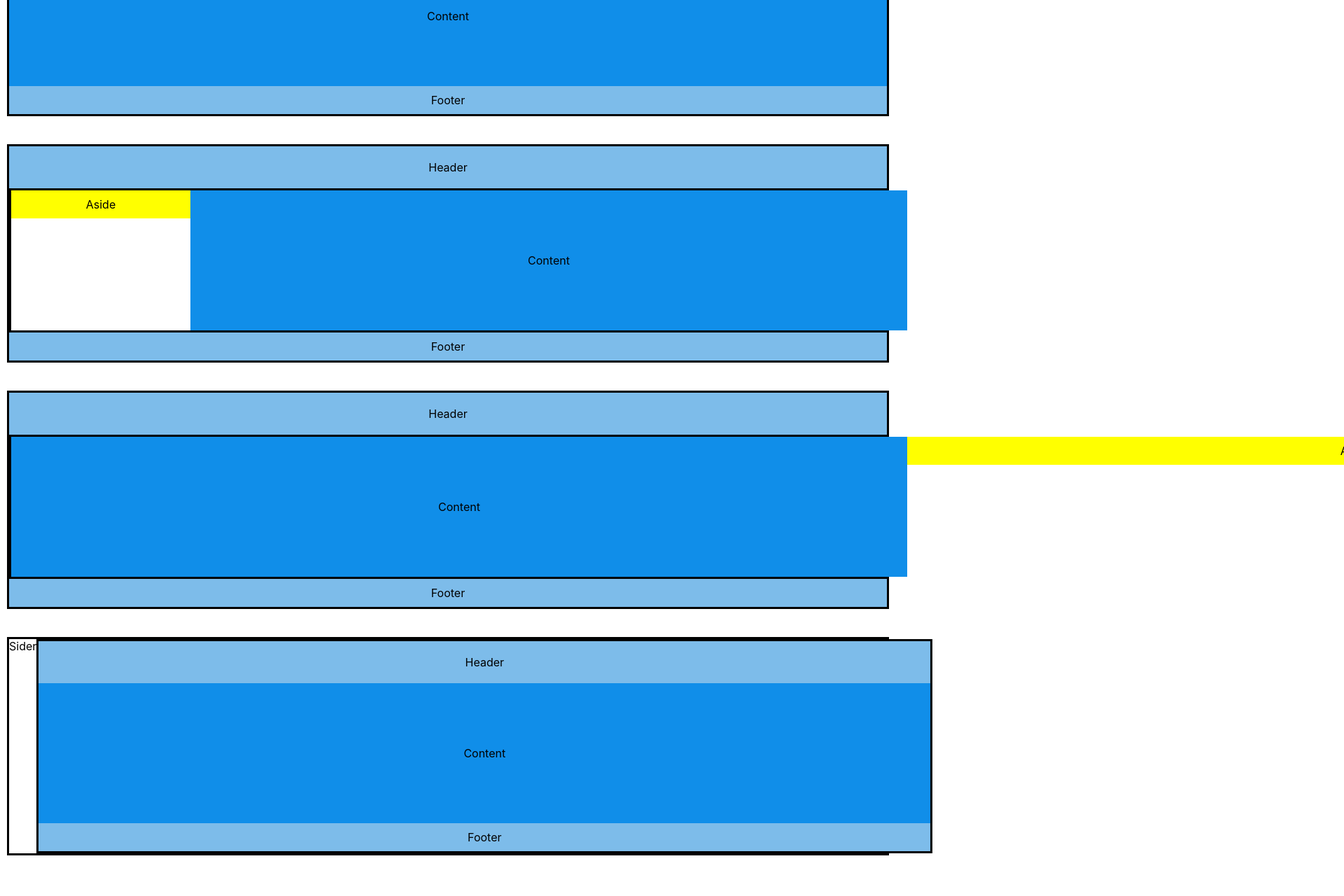
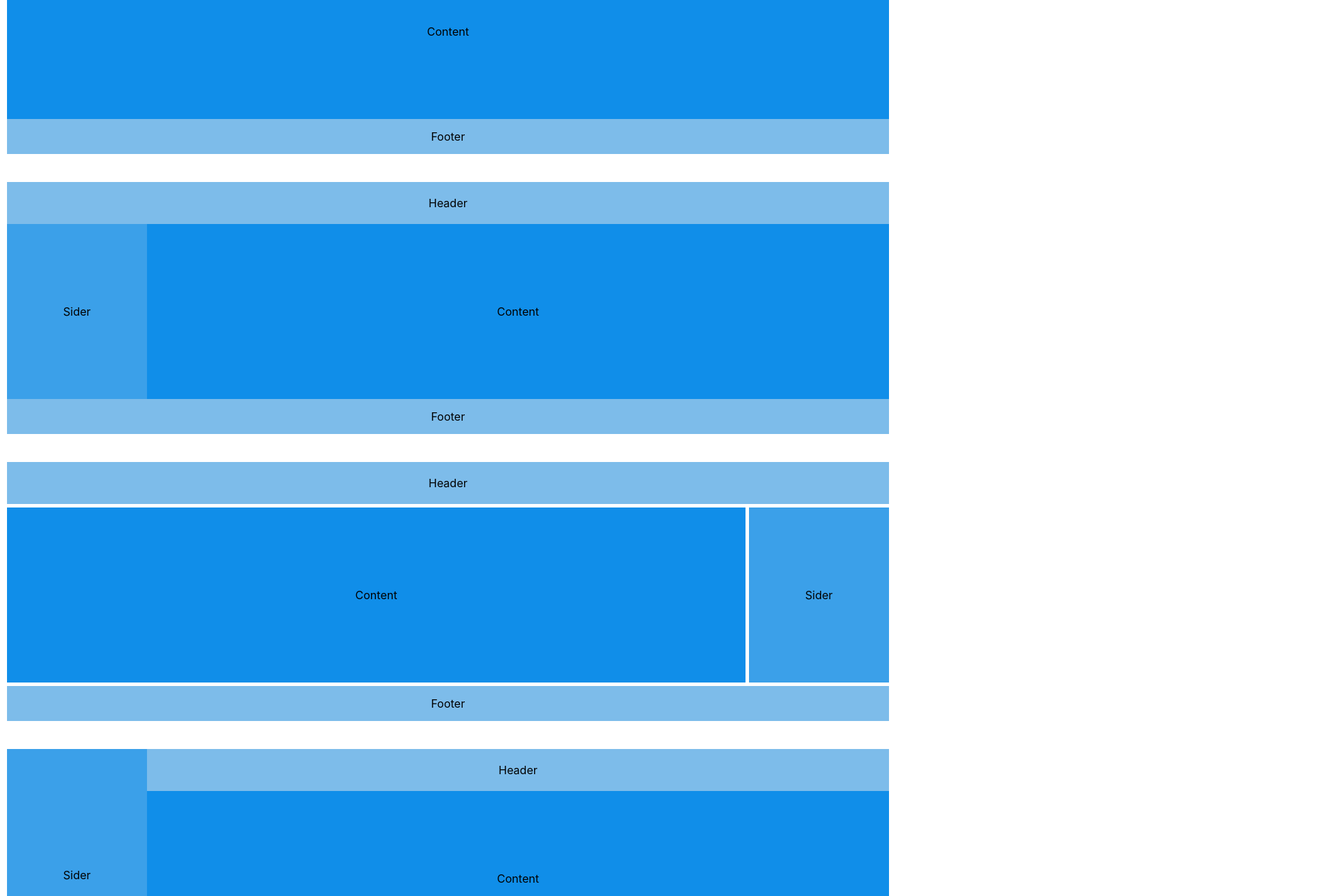
Before and after one commit to leigp555/hut-ui, a Vue app: page /#/ in a window 1280 px wide. Shown: the part 160-1440 px from the top of the page at 70% size, 1920 px wide, since content can reach past the window. Before the commit the page ends 1402 px from the top, so only its background shows below. Built offline with nearby package versions, Linux system fonts and the light colour scheme.

Commit message:
feat: 完成layout组件

```diff
--- a/src/eg/LayoutEg.vue
+++ b/src/eg/LayoutEg.vue
@@ -1,90 +1,34 @@
 <template>
   <div class="wrap">
     <Layout>
-      <Header>
-        <Row>
-          <Col class="header">Header</Col>
-        </Row>
-      </Header>
-      <Content>
-        <Row>
-          <Col class="content">Content</Col>
-        </Row>
-      </Content>
-      <Footer>
-        <Row>
-          <Col class="footer">Footer</Col>
-        </Row>
-      </Footer>
+      <Header class="header"> Header </Header>
+      <Content class="content"> Content </Content>
+      <Footer class="footer"> Footer </Footer>
     </Layout>
     <Layout>
-      <Header>
-        <Row>
-          <Col class="header">Header</Col>
-        </Row>
-      </Header>
+      <Header class="header">Header</Header>
       <Layout row>
-        <Aside>
-          <Row>
-            <Col class="aside" span="20">Aside</Col>
-          </Row>
-        </Aside>
-        <Content>
-          <Row>
-            <Col class="content" span="80">Content</Col>
-          </Row>
-        </Content>
+        <Aside class="aside">Sider</Aside>
+        <Content class="content">Content</Content>
       </Layout>
-      <Footer>
-        <Row>
-          <Col class="footer">Footer</Col>
-        </Row>
-      </Footer>
+      <Footer class="footer">Footer</Footer>
     </Layout>
 
-    <Layout>
-      <Header>
-        <Row>
-          <Col class="header">Header</Col>
-        </Row>
-      </Header>
-      <Layout row>
-        <Content>
-          <Row>
-            <Col class="content">Content</Col>
-          </Row>
-        </Content>
-        <Aside>
-          <Row>
-            <Col class="aside">Aside</Col>
-          </Row>
-        </Aside>
+    <Layout gap="5px">
+      <Header class="header">Header</Header>
+      <Layout row gap="5px">
+        <Content class="content">Content</Content>
+        <Aside class="aside">Sider</Aside>
       </Layout>
-      <Footer>
-        <Row>
-          <Col class="footer">Footer</Col>
-        </Row>
-      </Footer>
+      <Footer class="footer">Footer</Footer>
     </Layout>
 
     <Layout row>
-      <Aside>Sider</Aside>
+      <Aside class="aside">Sider</Aside>
       <Layout>
-        <Header>
-          <Row>
-            <Col class="header">Header</Col>
-          </Row>
-        </Header>
-        <Content>
-          <Row>
-            <Col class="content">Content</Col>
-          </Row>
-        </Content>
-        <Footer>
-          <Row>
-            <Col class="footer">Footer</Col>
-          </Row>
-        </Footer>
+        <Header class="header">Header</Header>
+        <Content class="content">Content</Content>
+        <Footer class="footer">Footer</Footer>
       </Layout>
     </Layout>
   </div>
@@ -96,8 +40,6 @@ import Aside from '@/lib/layout/Aside.vue'
 import Header from '@/lib/layout/Header.vue'
 import Content from '@/lib/layout/Content.vue'
 import Footer from '@/lib/layout/Footer.vue'
-import Row from '@/lib/grid/Row.vue'
-import Col from '@/lib/grid/Col.vue'
 </script>
 
 <style lang="scss" scoped>
@@ -109,29 +51,29 @@ import Col from '@/lib/grid/Col.vue'
     background-color: #7dbcea;
     height: 60px;
     display: flex;
+    align-items: center;
     justify-content: center;
-    align-items: center;
   }
   .content {
     background-color: #108ee9;
-    height: 200px;
+    height: 250px;
     display: flex;
+    align-items: center;
     justify-content: center;
-    align-items: center;
   }
   .footer {
     background-color: #7dbcea;
-    height: 40px;
+    height: 50px;
     display: flex;
+    align-items: center;
     justify-content: center;
-    align-items: center;
   }
   .aside {
-    background-color: yellow;
-    height: 40px;
+    background-color: #3ba0e9;
+    width: 200px;
     display: flex;
+    align-items: center;
     justify-content: center;
-    align-items: center;
   }
 }
 </style>
--- a/src/lib/grid/Col.vue
+++ b/src/lib/grid/Col.vue
@@ -28,10 +28,8 @@ const style = computed(() => {
 
 <style lang="scss">
 .ui-grid-col {
-  height: 100%;
   white-space: nowrap;
   display: flex;
   flex-wrap: nowrap;
-  width: 100px;
 }
 </style>
--- a/src/lib/layout/Aside.vue
+++ b/src/lib/layout/Aside.vue
@@ -1,5 +1,5 @@
 <template>
-  <div><slot /></div>
+  <div class="ui-layout-aside"><slot /></div>
 </template>
 
 <script lang="ts" setup></script>
--- a/src/lib/layout/Content.vue
+++ b/src/lib/layout/Content.vue
@@ -1,7 +1,11 @@
 <template>
-  <div><slot /></div>
+  <div class="ui-layout-content"><slot /></div>
 </template>
 
 <script lang="ts" setup></script>
 
-<style lang="scss"></style>
+<style lang="scss">
+.ui-layout-content {
+  flex-grow: 10;
+}
+</style>
--- a/src/lib/layout/Footer.vue
+++ b/src/lib/layout/Footer.vue
@@ -1,7 +1,11 @@
 <template>
-  <div><slot /></div>
+  <div class="ui-layout-footer"><slot /></div>
 </template>
 
 <script lang="ts" setup></script>
 
-<style lang="scss"></style>
+<style lang="scss">
+.ui-layout-footer {
+  flex-grow: 10;
+}
+</style>
--- a/src/lib/layout/Header.vue
+++ b/src/lib/layout/Header.vue
@@ -4,4 +4,8 @@
 
 <script lang="ts" setup></script>
 
-<style lang="scss"></style>
+<style lang="scss">
+.ui-layout-header {
+  flex-grow: 10;
+}
+</style>
--- a/src/lib/layout/Layout.vue
+++ b/src/lib/layout/Layout.vue
@@ -1,20 +1,22 @@
 <template>
-  <section class="ui-layout-layout" :class="{ 'ui-layout-row': row }"><slot /></section>
+  <section class="ui-layout-layout" :class="{ 'ui-layout-row': row }" :style="{ gap }">
+    <slot />
+  </section>
 </template>
 
 <script lang="ts" setup>
 import { withDefaults, defineProps } from 'vue'
 
-withDefaults(defineProps<{ row?: boolean }>(), { row: false })
+withDefaults(defineProps<{ row?: boolean; gap?: string }>(), { row: false, gap: '0px' })
 </script>
 
 <style lang="scss">
 .ui-layout-layout {
   display: flex;
   flex-direction: column;
-  max-width: 100vw;
-  border: 3px solid black;
+  flex-grow: 10;
   &.ui-layout-row {
+    display: flex;
     flex-direction: row;
   }
 }
```
